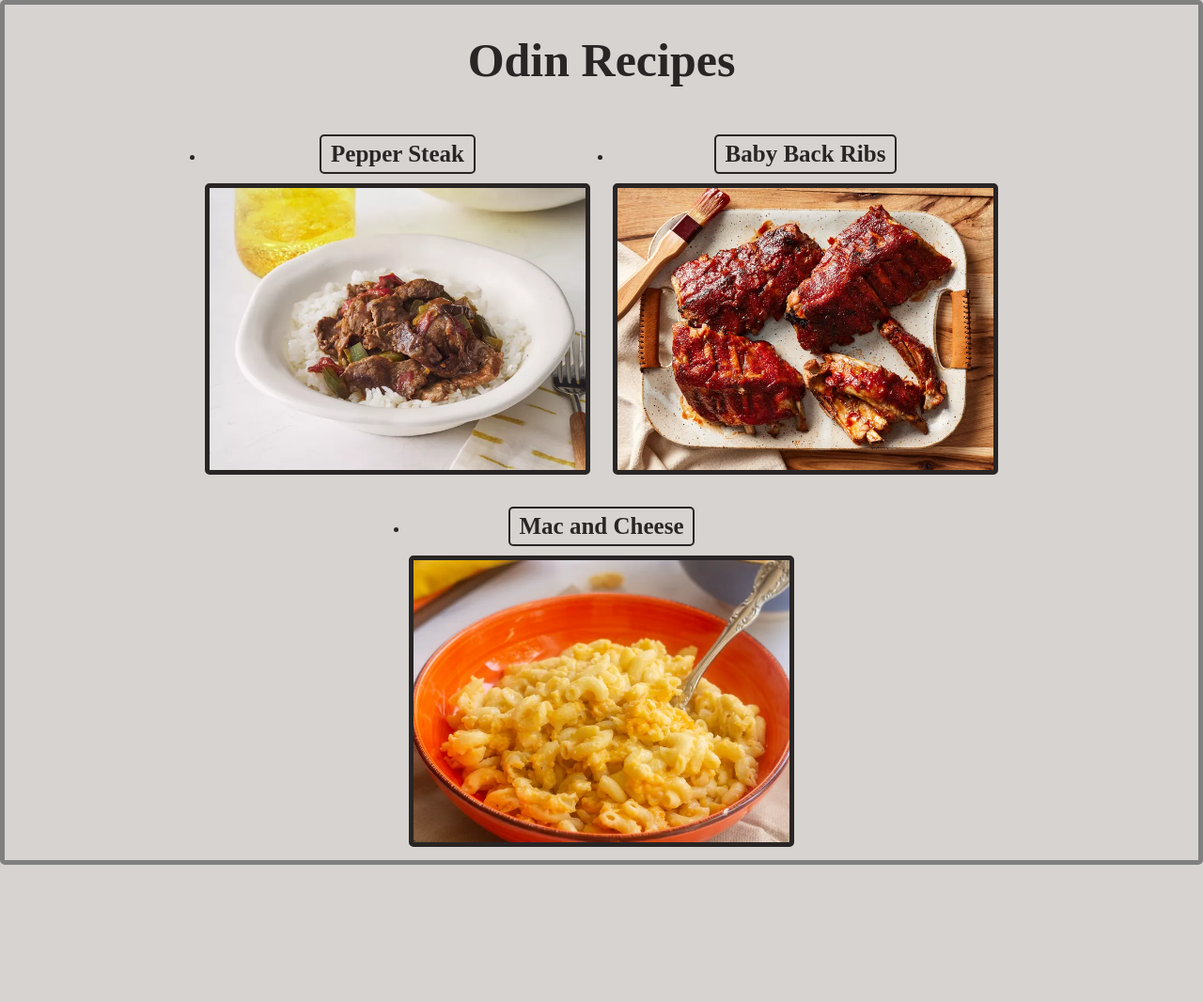
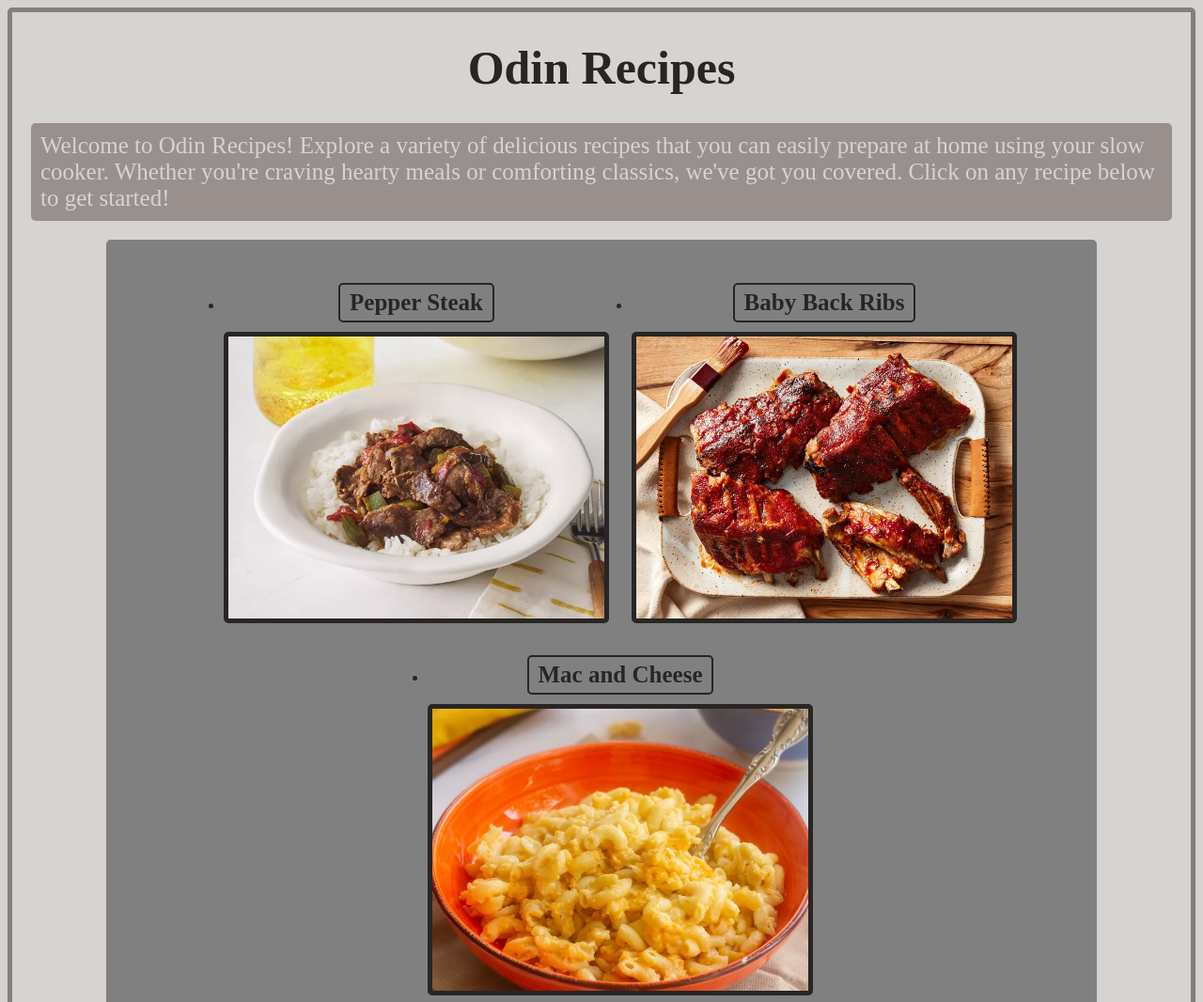
Before and after one commit to IvanITD/odin-recipes, a plain HTML site: page main/index.html in a window 1280 px wide. Shown: the top 1066 px of the page at 94% size. Before the commit the page ends 920 px from the top, so only its background shows below. Drawn offline with Linux system fonts and the light colour scheme; a web font is replaced by a local one.

Commit message:
odin-recipes(main): updated styles for layout and borders
Added some new boxes as a background that you bring more contrast to the recipe cards.
Adjusted borders around images to better fit the overall design.
Refined padding and margin settings for better spacing and alignment.

```diff
--- a/main/index.html
+++ b/main/index.html
@@ -4,13 +4,16 @@
         <meta charset="UTF-8">
         <title>Odin Recipes</title>
         <link rel="stylesheet" href="style.css">
-        <link rel="stylesheet" href="recipes.css"
+        <link rel="stylesheet" href="recipes.css">
         <link href="https://fonts.googleapis.com/css?family=Agbalumo" rel="stylesheet">
-        <link href='https://fonts.googleapis.com/css?family=Akaya Kanadaka' rel='stylesheet'>
+        <link href="https://fonts.googleapis.com/css?family=Akaya Kanadaka" rel="stylesheet">
     </head>
 
     <body>
-        <h1 class="odin-recipes">Odin Recipes</h1>
+        <h1>Odin Recipes</h1>
+        <p class="Welcome">Welcome to Odin Recipes! Explore a variety of delicious recipes that you can easily prepare at home using
+        your slow cooker. Whether you're craving hearty meals or comforting classics, we've got you covered. Click on any recipe below to get started!</p>
+
         <div class="recipes">
             <ul>
                 <div class="recipeOne">
@@ -28,5 +31,4 @@
             </ul>
         </div>
     </body>
-
 </html>
--- a/main/recipes.css
+++ b/main/recipes.css
@@ -1,8 +1,12 @@
 .recipes {
     text-align: center;
-    margin-top: 20px;
+    margin-top: 10px;
     list-style-type: none;
-
+    background-color: grey;
+    padding: 10px;
+    margin-left: 100px;
+    margin-right: 100px;
+    border-radius: 5px;
 }
 .recipeOne { /*Pepper Steak*/
     text-align: center;
--- a/main/style.css
+++ b/main/style.css
@@ -1,24 +1,32 @@
-* {
-    margin: 0;
-    padding: 0;
-}
-
 body {
     box-sizing: border-box;
     background-color: #D6D3D1;
-    border: 5px solid grey;
     color:#292524;
     width: auto;
     height: auto;
+    padding-bottom: 610px;
+    border: 5px solid grey;
     border-radius: 5px;
 }
 
-.odin-recipes {
+h1 {
     font-family: 'Agbalumo';font-size: 50px;
     font-weight: 700;
     padding: 10px;
-    margin: 20px;    text-align: center;
-    color: #292524;
+    margin: 20px;
+    text-align: center;
+}
+
+.Welcome {
+    display: flex;
+    justify-content: center;
+    flex-wrap: wrap;
+    font-family: 'Akaya Kanadaka';font-size: 25px;
+    background-color: #99908d;
+    color: #D6D3D1;
+    padding: 10px;
+    margin: 0 20px 20px 20px;
+    border-radius: 5px;
 }
 
 .image_peppersteak, .image_babybackribs, .image_macandcheese {
```
Also changed, not shown: recipes/babyBackRibs/babybackribs.html (+3 -3 lines), recipes/macAndCheese/macandcheese.html (+2 -2 lines).
